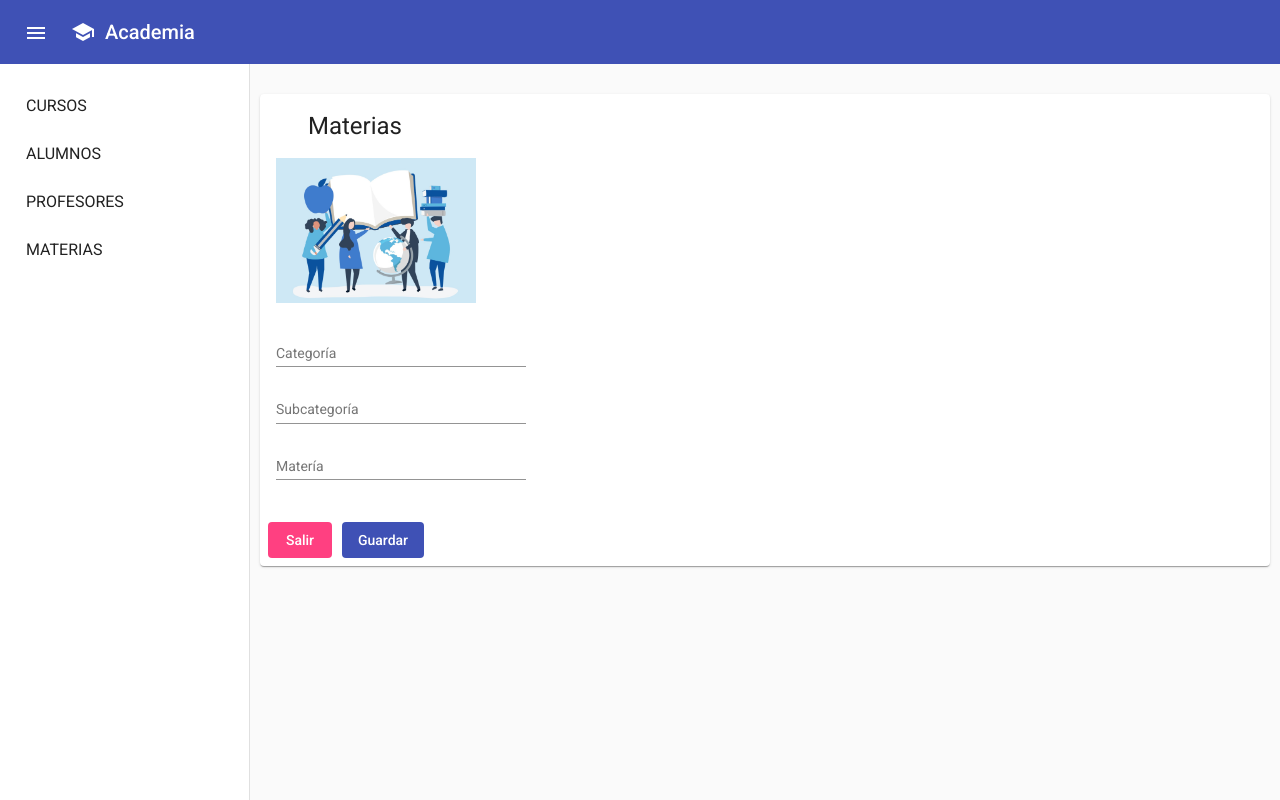
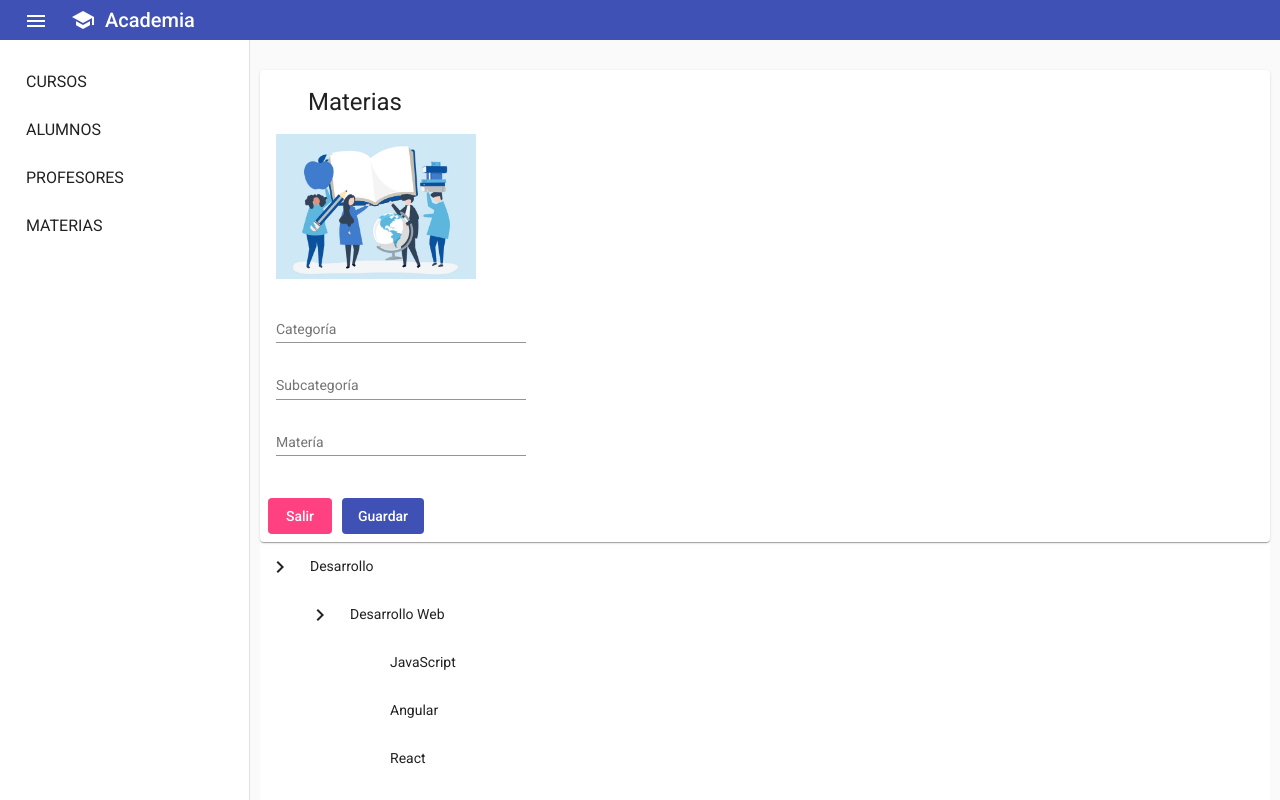
Before and after one commit to manu020766/academia-front, an Angular app: page /materias in a window 1280 px wide. Built offline with nearby package versions, Linux system fonts and the light colour scheme.

Commit message:
transform an get materias data

```diff
--- a/src/app/materias/materias.component.html
+++ b/src/app/materias/materias.component.html
@@ -26,3 +26,31 @@
         <button mat-flat-button color="primary" (click)="guardar()">Guardar</button>
     </mat-card-actions>
 </mat-card>
+
+<mat-tree [dataSource]="dataSource" [treeControl]="treeControl" class="example-tree">
+    <!-- This is the tree node template for leaf nodes -->
+    <mat-tree-node *matTreeNodeDef="let node" matTreeNodeToggle>
+      <li class="mat-tree-node">
+        <!-- use a disabled button to provide padding for tree leaf -->
+        <button mat-icon-button disabled></button>
+        {{node.name}}
+      </li>
+    </mat-tree-node>
+    <!-- This is the tree node template for expandable nodes -->
+    <mat-nested-tree-node *matTreeNodeDef="let node; when: hasChild">
+      <li>
+        <div class="mat-tree-node">
+          <button mat-icon-button matTreeNodeToggle
+                  [attr.aria-label]="'toggle ' + node.name">
+            <mat-icon class="mat-icon-rtl-mirror">
+              {{treeControl.isExpanded(node) ? 'expand_more' : 'chevron_right'}}
+            </mat-icon>
+          </button>
+          {{node.name}}
+        </div>
+        <ul [class.example-tree-invisible]="!treeControl.isExpanded(node)">
+          <ng-container matTreeNodeOutlet></ng-container>
+        </ul>
+      </li>
+    </mat-nested-tree-node>
+  </mat-tree>
--- a/src/app/materias/materias.component.scss
+++ b/src/app/materias/materias.component.scss
@@ -16,3 +16,16 @@ img {
 button {
     margin-right: 10px;
 }
+
+
+
+.example-tree-invisible {
+    display: block;
+  }
+
+.example-tree ul,
+.example-tree li {
+    margin-top: 0;
+    margin-bottom: 0;
+    list-style-type: none;
+}
--- a/src/app/materias/materias.component.ts
+++ b/src/app/materias/materias.component.ts
@@ -1,6 +1,59 @@
 import { Component, OnInit } from '@angular/core';
-import { NavigationService } from '../shared/navigation/navigation.service';
+import { NavigationService } from '../shared/navigation/navigation.service'
 import { Router } from '@angular/router';
+
+import {NestedTreeControl} from '@angular/cdk/tree'
+import {MatTreeNestedDataSource} from '@angular/material/tree'
+
+/**
+ * Food data with nested structure.
+ * Each node has a name and an optional list of children.
+ */
+interface FoodNode {
+  name: string;
+  children?: FoodNode[];
+}
+
+const TREE_DATA: FoodNode[] = [
+  {
+    name: 'Desarrollo',
+    children: [
+      {
+        name: 'Desarrollo Web',
+        children: [
+          {name: 'JavaScript'},
+          {name: 'Angular'},
+          {name: 'React'},
+        ]
+      }, {
+        name: 'Aplicaciones móviles',
+        children: [
+          {name: 'Desarrollo en Android'},
+          {name: 'Desarrollo en iOs'},
+        ]
+      },
+    ]
+  }, {
+    name: 'Informática y Software',
+    children: [
+      {
+        name: 'Sistemas operativos',
+        children: [
+          {name: 'Linux'},
+          {name: 'Windows Server'},
+        ]
+      }, {
+        name: 'Hardware',
+        children: [
+          {name: 'Arduino'},
+          {name: 'Raspberry Pi'},
+        ]
+      },
+    ]
+  },
+];
+
+
 
 @Component({
   selector: 'app-materias',
@@ -9,7 +62,164 @@ import { Router } from '@angular/router';
 })
 export class MateriasComponent implements OnInit {
 
-  constructor(public navigatioService: NavigationService, private router: Router) { }
+  private readonly MateriasDB = [
+    {
+      categoria: "Desarrollo",
+      subCategoria: "Desarrollo Web",
+      nombre: "JavaScript"
+    },
+    {
+      categoria: "Desarrollo",
+      subCategoria: "Desarrollo Web",
+      nombre: "React"
+    },
+    {
+      categoria: "Desarrollo",
+      subCategoria: "Desarrollo Web",
+      nombre: "Angular"
+    },
+    {
+      categoria: "Desarrollo",
+      subCategoria: "Desarrollo Web",
+      nombre: "Node"
+    },
+    {
+      categoria: "Desarrollo",
+      subCategoria: "Desarrollo Web",
+      nombre: "Vue"
+    },
+    {
+      categoria: "Desarrollo",
+      subCategoria: "Desarrollo Web",
+      nombre: "Svelte"
+    },
+    {
+      categoria: "Desarrollo",
+      subCategoria: "Aplicaciones móviles",
+      nombre: "Desarrollo en Android"
+    },
+    {
+      categoria: "Desarrollo",
+      subCategoria: "Aplicaciones móviles",
+      nombre: "Desarrollo en iOs"
+    },
+    {
+      categoria: "Desarrollo",
+      subCategoria: "Aplicaciones móviles",
+      nombre: "Ionic"
+    },
+    {
+      categoria: "Desarrollo",
+      subCategoria: "Aplicaciones móviles",
+      nombre: "NativeScript"
+    },
+    {
+      categoria: "Desarrollo",
+      subCategoria: "Aplicaciones móviles",
+      nombre: "React Native"
+    },
+    {
+      categoria: "Informática y Software",
+      subCategoria: "Hardware",
+      nombre: "Arduino"
+    },
+    {
+      categoria: "Informática y Software",
+      subCategoria: "Hardware",
+      nombre: "Raspberry Pi"
+    },
+    {
+      categoria: "Informática y Software",
+      subCategoria: "Sistemas operativos",
+      nombre: "Linux"
+    },
+    {
+      categoria: "Informática y Software",
+      subCategoria: "Sistemas operativos",
+      nombre: "Windows Server"
+    },
+    {
+      categoria: "Informática y Software",
+      subCategoria: "DevOps",
+      nombre: "Docker"
+    },
+    {
+      categoria: "Informática y Software",
+      subCategoria: "DevOps",
+      nombre: "Kubernetes"
+    }
+  ]
+
+  // { name: 'Desarrollos' },
+  // { name: 'Informática y Software' }
+
+  // TREE_DATA: FoodNode[] = []
+
+  categorias = []       // Categorias para el autocompletado del input de categorias
+  subCategorias = []    // Contiene la relación de Categoria -> subCategoria
+  subCategoria = []     // Dependiendo Categoria del input de Categoria, se optienen las subcategorias del input de subCategoria
+  subCategoriasMaterias = [] // Relacion Categorias -> subCategorias -> materias
+
+  constructor(public navigatioService: NavigationService, private router: Router) {
+
+    let categoriaAnterior = ''
+    let subCategoriaAnterior = ''
+    let nombres = []
+
+    this.MateriasDB.forEach((materia) => {
+
+      if (categoriaAnterior === '') { nombres.push({ materia: materia.nombre}) }
+
+      if (categoriaAnterior !== '') {
+        if  ((categoriaAnterior === materia.categoria) && (subCategoriaAnterior === materia.subCategoria)) {
+          nombres.push({ materia: materia.nombre})
+        } else {
+            this.subCategoriasMaterias.push({ categoria: categoriaAnterior, subCategoria: subCategoriaAnterior, materias: nombres })
+            nombres = []
+            nombres.push({ materia: materia.nombre})
+        }
+      }
+
+      if (categoriaAnterior !== materia.categoria) {
+        categoriaAnterior = materia.categoria
+
+        console.log(`Categoria: ${categoriaAnterior}`)
+        this.categorias.push(categoriaAnterior)
+      }
+
+      if (categoriaAnterior === materia.categoria) {
+        if (subCategoriaAnterior !== materia.subCategoria) {
+          subCategoriaAnterior = materia.subCategoria
+
+
+          console.log(`subCategoria: ${subCategoriaAnterior}`)
+          this.subCategorias.push({ categoria: categoriaAnterior, subCategoria: subCategoriaAnterior })
+        }
+      }
+
+      console.log(`Nombre: ${materia.nombre}`)
+    })
+    if (categoriaAnterior !== '') {
+        this.subCategoriasMaterias.push({ categoria: categoriaAnterior, subCategoria: subCategoriaAnterior, materias: nombres })
+    }
+
+
+
+    console.log('-------------------------')
+    console.log(this.categorias)
+    console.log(this.subCategorias)
+    console.log(this.subCategoriasMaterias)
+    console.log('-------------------------')
+
+    console.log('Desarrollo:')
+    console.log(this.subCategorias.filter( s => s.categoria === "Desarrollo").map(sub => (sub.subCategoria)))
+
+    console.log('Informática y Software:')
+    console.log(this.subCategorias.filter( s => s.categoria === "Informática y Software").map(sub => (sub.subCategoria)))
+    console.log('-------------------------')
+
+    this.dataSource.data = TREE_DATA
+  }
 
   ngOnInit(): void {
   }
@@ -23,5 +233,11 @@ export class MateriasComponent implements OnInit {
     alert('Materia guardada')
   }
 
+  treeControl = new NestedTreeControl<FoodNode>(node => node.children);
+  dataSource = new MatTreeNestedDataSource<FoodNode>();
+
+
+  hasChild = (_: number, node: FoodNode) => !!node.children && node.children.length > 0;
+
 
 }
--- a/src/app/materias/materias.module.ts
+++ b/src/app/materias/materias.module.ts
@@ -10,8 +10,8 @@ import { MateriasComponent } from './materias.component';
   declarations: [MateriasComponent],
   imports: [
     CommonModule,
-    MateriasRoutingModule,
-    MaterialModule
+    MaterialModule,
+    MateriasRoutingModule
   ]
 })
 export class MateriasModule { }
--- a/src/app/shared/material.module.ts
+++ b/src/app/shared/material.module.ts
@@ -8,6 +8,7 @@ import {MatMenuModule} from '@angular/material/menu'
 import {MatIconModule} from '@angular/material/icon'
 import {MatListModule} from '@angular/material/list'
 import {MatFormFieldModule} from '@angular/material/form-field'
+import {MatTreeModule} from '@angular/material/tree'
 
 const componentes = [
   MatCardModule,
@@ -18,7 +19,8 @@ const componentes = [
   MatMenuModule,
   MatIconModule,
   MatListModule,
-  MatFormFieldModule
+  MatFormFieldModule,
+  MatTreeModule
 ]
 
 @NgModule({
```
